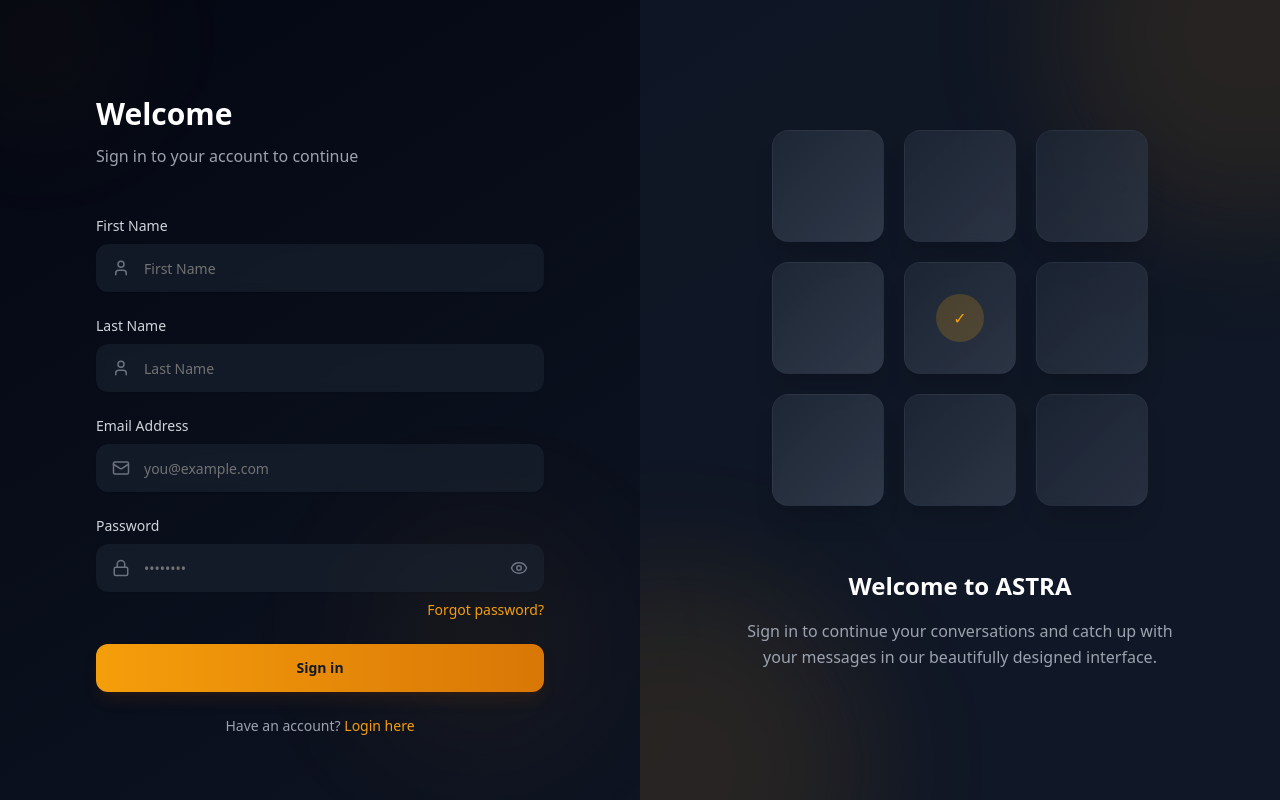
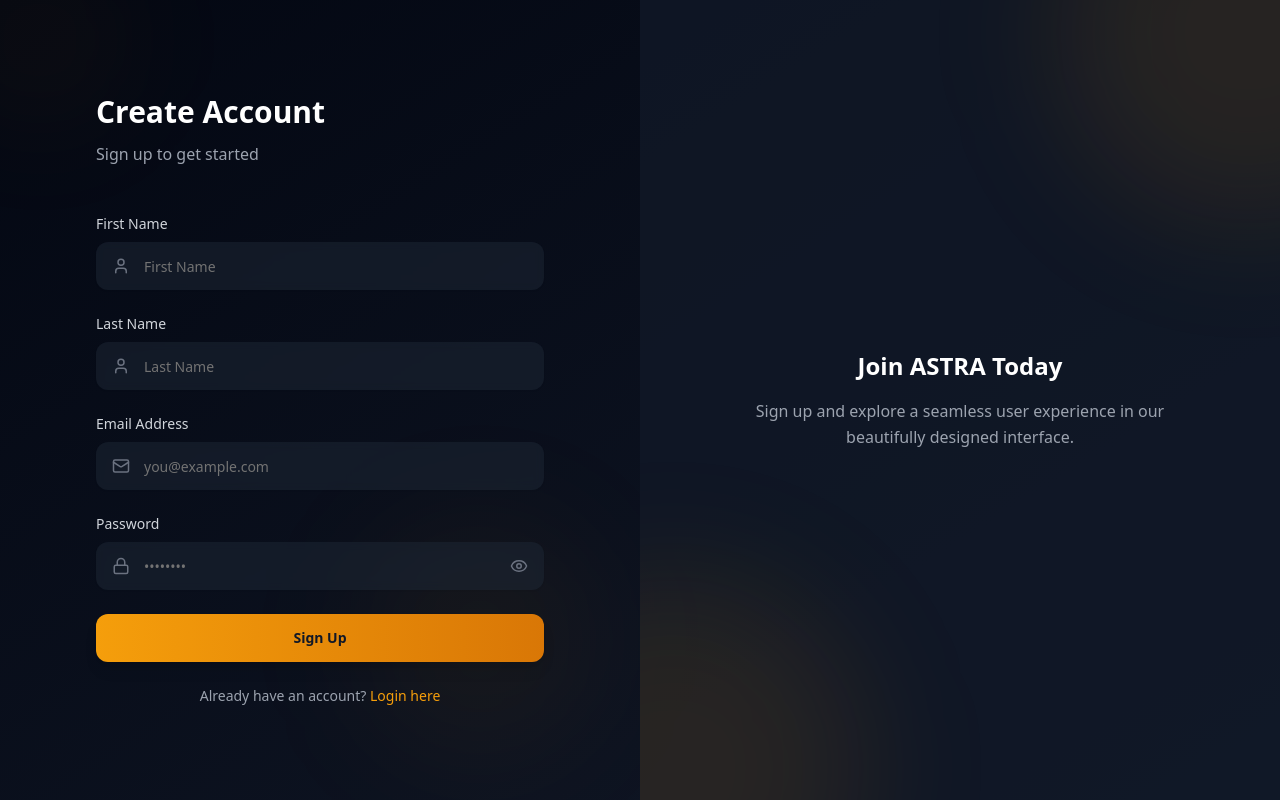
Before and after one commit to Tanmay-Mirgal/ALPHA-SECURE, a React (Vite) app in the folder frontend/: page /signup in a window 1280 px wide. Built offline with nearby package versions, Linux system fonts and the light colour scheme.

Commit message:
Auth Implemented

```diff
--- a/frontend/src/App.jsx
+++ b/frontend/src/App.jsx
@@ -11,6 +11,7 @@
 import Prediction from "./pages/prediction/Prediction";
 import Dashboard from "./pages/Dashboard/Dashboard";
 import Profile from "./pages/Profile/Profile";
+import { Toaster } from "react-hot-toast";
 
 function App() {
 
@@ -51,8 +52,8 @@
         <Route path="*" element={<Error />} />
       </Routes>
         {/* <Footer /> */}
-        <ToastContainer />
-      {/* <Toaster position="bottom-right" /> */}
+        {/* <ToastContainer /> */}
+      <Toaster position="bottom-right" />
     </>
   );
 }
--- a/frontend/src/pages/Login/Login.jsx
+++ b/frontend/src/pages/Login/Login.jsx
@@ -1,20 +1,27 @@
 import React, { useState } from 'react';
 import { Input } from '../../components/ui/input';
 import { Button } from '../../components/ui/button';
-import { Eye } from 'lucide-react';
-
+import { Eye, EyeOff } from 'lucide-react';
+import { useAuthStore } from '../../store/useAuthStore';
+import toast from 'react-hot-toast';
+import { useNavigate } from 'react-router-dom';
 
 const LoginPage = () => {
   // State to track input values
   const [email, setEmail] = useState('');
   const [password, setPassword] = useState('');
   const [showPassword, setShowPassword] = useState(false);
-const { login }= useAuthStore()
+  const { login, isLoading } = useAuthStore();
+ const navigate = useNavigate();
   // Handle form submission
   const handleSubmit = async (e) => {
     e.preventDefault();
+    try {
       await login({ email, password });
-
+     navigate("/")
+    } catch (error) {
+      toast.error("Login failed. Please check your credentials.");
+    }
   };
 
   // Toggle password visibility
@@ -27,7 +34,6 @@
       {/* Left Side - Login Form */}
       <div className="flex flex-col justify-center px-8 md:px-16 lg:px-24 w-full lg:w-1/2">
         <div className="mb-10">
-          <div className="flex items-center mb-6"></div>
           <h1 className="text-2xl font-medium text-white mb-1">Welcome Back</h1>
           <p className="text-gray-500 text-sm">Sign in to your account</p>
         </div>
@@ -38,22 +44,16 @@
             <label htmlFor="email" className="block text-sm text-white">
               Email
             </label>
-            <div className="relative">
-              <div className="absolute inset-y-0 left-0 flex items-center pl-3 pointer-events-none">
-                <svg xmlns="http://www.w3.org/2000/svg" className="h-5 w-5 text-gray-500" viewBox="0 0 20 20" fill="currentColor">
-                  <path d="M2.003 5.884L10 9.882l7.997-3.998A2 2 0 0016 4H4a2 2 0 00-1.997 1.884z" />
-                  <path d="M18 8.118l-8 4-8-4V14a2 2 0 002 2h12a2 2 0 002-2V8.118z" />
-                </svg>
-              </div>
             <Input
               type="email"
               id="email"
+              name="email"
               placeholder="you@example.com"
               value={email}
               onChange={(e) => setEmail(e.target.value)}
-                className="w-full pl-10 py-5 bg-gray-900/40 border border-gray-800/40 rounded-md text-gray-300 focus:outline-none focus:border-amber-500/50"
+              required
+              className="w-full pl-4 py-4 bg-gray-900/40 border border-gray-800/40 rounded-md text-gray-300 focus:outline-none focus:border-amber-500/50"
             />
-            </div>
           </div>
 
           {/* Password Input */}
@@ -62,28 +62,34 @@
               Password
             </label>
             <div className="relative">
-              <div className="absolute inset-y-0 left-0 flex items-center pl-3 pointer-events-none">
-                <svg xmlns="http://www.w3.org/2000/svg" className="h-5 w-5 text-gray-500" viewBox="0 0 20 20" fill="currentColor">
-                  <path fillRule="evenodd" d="M5 9V7a5 5 0 0110 0v2a2 2 0 012 2v5a2 2 0 01-2 2H5a2 2 0 01-2-2v-5a2 2 0 012-2zm8-2v2H7V7a3 3 0 016 0z" clipRule="evenodd" />
-                </svg>
-              </div>
               <Input
                 type={showPassword ? 'text' : 'password'}
                 id="password"
+                name="password"
                 placeholder="••••••••"
                 value={password}
                 onChange={(e) => setPassword(e.target.value)}
-                className="w-full pl-10 pr-10 py-5 bg-gray-900/40 border border-gray-800/40 rounded-md text-gray-300 focus:outline-none focus:border-amber-500/50"
+                required
+                className="w-full pl-4 pr-10 py-4 bg-gray-900/40 border border-gray-800/40 rounded-md text-gray-300 focus:outline-none focus:border-amber-500/50"
               />
-              <button type="button" onClick={togglePasswordVisibility} className="absolute inset-y-0 right-0 flex items-center pr-3 text-gray-500">
-                <Eye size={20} />
+              {/* Toggle Password Visibility */}
+              <button
+                type="button"
+                onClick={togglePasswordVisibility}
+                className="absolute inset-y-0 right-0 flex items-center pr-3 text-gray-500 hover:text-amber-500 transition-colors"
+              >
+                {showPassword ? <EyeOff size={20} /> : <Eye size={20} />}
               </button>
             </div>
           </div>
 
           {/* Submit Button */}
-          <Button className="w-full py-6 bg-amber-500 hover:bg-amber-600 text-gray-900 rounded-md font-medium transition-colors">
-            Sign in
+          <Button
+            type="submit"
+            disabled={isLoading}
+            className="w-full py-4 bg-amber-500 hover:bg-amber-600 text-gray-900 rounded-md font-medium transition-colors"
+          >
+            {isLoading ? "Signing in..." : "Sign in"}
           </Button>
 
           <div className="text-center text-gray-500 text-sm mt-4">
--- a/frontend/src/pages/Signup/Signup.jsx
+++ b/frontend/src/pages/Signup/Signup.jsx
@@ -1,26 +1,54 @@
-import React from 'react';
+import React, { useState } from 'react';
 import { Input } from '../../components/ui/input';
 import { Button } from '../../components/ui/button';
-import { Eye, Mail, Lock, User } from 'lucide-react';
+import { Eye, EyeOff, Mail, Lock, User } from 'lucide-react';
+import { useAuthStore } from '../../store/useAuthStore';
+import toast from 'react-hot-toast';
+import { useNavigate } from 'react-router-dom';
 
-const ModernLoginPage = () => {
+const SignUpPage = () => {
+  const { signup, isLoading } = useAuthStore();
+  const [formData, setFormData] = useState({
+    firstName: '',
+    lastName: '',
+    email: '',
+    password: ''
+  });
+  const [showPassword, setShowPassword] = useState(false);
+const navigate = useNavigate()
+  // Handle input changes
+  const handleChange = (e) => {
+    setFormData({ ...formData, [e.target.name]: e.target.value });
+  };
+
+  // Handle form submission
+  const handleSubmit = async (e) => {
+    e.preventDefault();
+    try {
+      await signup(formData);
+      navigate("/")
+      toast.success("Account created successfully! 🎉");
+    } catch (error) {
+      console.error(error);
+      toast.error("Signup failed. Try again.");
+    }
+  };
+
   return (
     <div className="flex min-h-screen bg-gradient-to-br from-gray-950 to-gray-900">
-      {/* Left Side - Login Form */}
+      {/* Left Side - Signup Form */}
       <div className="flex flex-col justify-center px-8 md:px-16 lg:px-24 w-full lg:w-1/2 relative">
-        {/* Background decorative elements */}
+        {/* Background Decorative Elements */}
         <div className="absolute -top-10 -left-10 w-40 h-40 bg-amber-500/5 rounded-full blur-3xl"></div>
         <div className="absolute bottom-10 right-10 w-60 h-60 bg-amber-500/5 rounded-full blur-3xl"></div>
 
         <div className="mb-12 relative z-10">
-          <div className="flex items-center mb-8">
-
-          </div>
-          <h1 className="text-3xl font-bold text-white mb-3">Welcome</h1>
-          <p className="text-gray-400">Sign in to your account to continue</p>
+          <h1 className="text-3xl font-bold text-white mb-3">Create Account</h1>
+          <p className="text-gray-400">Sign up to get started</p>
         </div>
 
-        <div className="space-y-6 relative z-10">
+        <form onSubmit={handleSubmit} className="space-y-6 relative z-10">
+          {/* First Name */}
           <div className="space-y-2">
             <label htmlFor="firstName" className="block text-sm font-medium text-gray-300">
               First Name
@@ -29,15 +57,20 @@
               <Input
                 type="text"
                 id="firstName"
+                name="firstName"
+                value={formData.firstName}
+                onChange={handleChange}
                 placeholder="First Name"
                 className="w-full pl-12 pr-4 py-6 bg-gray-800/50 backdrop-blur-sm border-0 rounded-xl text-white focus:outline-none focus:ring-2 focus:ring-amber-500/50 transition-all duration-300"
+                required
               />
-              <div className="absolute inset-y-0 left-0 flex items-center pl-4 text-gray-500 group-focus-within:text-amber-500 transition-colors duration-300">
+              <div className="absolute inset-y-0 left-0 flex items-center pl-4 text-gray-500 transition-colors duration-300">
                 <User size={18} />
               </div>
             </div>
           </div>
 
+          {/* Last Name */}
           <div className="space-y-2">
             <label htmlFor="lastName" className="block text-sm font-medium text-gray-300">
               Last Name
@@ -46,15 +79,20 @@
               <Input
                 type="text"
                 id="lastName"
+                name="lastName"
+                value={formData.lastName}
+                onChange={handleChange}
                 placeholder="Last Name"
                 className="w-full pl-12 pr-4 py-6 bg-gray-800/50 backdrop-blur-sm border-0 rounded-xl text-white focus:outline-none focus:ring-2 focus:ring-amber-500/50 transition-all duration-300"
+                required
               />
-              <div className="absolute inset-y-0 left-0 flex items-center pl-4 text-gray-500 group-focus-within:text-amber-500 transition-colors duration-300">
+              <div className="absolute inset-y-0 left-0 flex items-center pl-4 text-gray-500 transition-colors duration-300">
                 <User size={18} />
               </div>
             </div>
           </div>
 
+          {/* Email */}
           <div className="space-y-2">
             <label htmlFor="email" className="block text-sm font-medium text-gray-300">
               Email Address
@@ -63,82 +101,74 @@
               <Input
                 type="email"
                 id="email"
+                name="email"
+                value={formData.email}
+                onChange={handleChange}
                 placeholder="you@example.com"
                 className="w-full pl-12 pr-4 py-6 bg-gray-800/50 backdrop-blur-sm border-0 rounded-xl text-white focus:outline-none focus:ring-2 focus:ring-amber-500/50 transition-all duration-300"
+                required
               />
-              <div className="absolute inset-y-0 left-0 flex items-center pl-4 text-gray-500 group-focus-within:text-amber-500 transition-colors duration-300">
+              <div className="absolute inset-y-0 left-0 flex items-center pl-4 text-gray-500 transition-colors duration-300">
                 <Mail size={18} />
               </div>
             </div>
           </div>
 
+          {/* Password */}
           <div className="space-y-2">
             <label htmlFor="password" className="block text-sm font-medium text-gray-300">
               Password
             </label>
             <div className="relative group">
               <Input
-                type="password"
+                type={showPassword ? "text" : "password"}
                 id="password"
+                name="password"
+                value={formData.password}
+                onChange={handleChange}
                 placeholder="••••••••"
                 className="w-full pl-12 pr-12 py-6 bg-gray-800/50 backdrop-blur-sm border-0 rounded-xl text-white focus:outline-none focus:ring-2 focus:ring-amber-500/50 transition-all duration-300"
+                required
               />
-              <div className="absolute inset-y-0 left-0 flex items-center pl-4 text-gray-500 group-focus-within:text-amber-500 transition-colors duration-300">
+              <div className="absolute inset-y-0 left-0 flex items-center pl-4 text-gray-500 transition-colors duration-300">
                 <Lock size={18} />
               </div>
-              <button type="button" className="absolute inset-y-0 right-0 flex items-center pr-4 text-gray-500 hover:text-amber-500 transition-colors duration-300">
-                <Eye size={18} />
+              {/* Toggle Password Visibility */}
+              <button
+                type="button"
+                onClick={() => setShowPassword(!showPassword)}
+                className="absolute inset-y-0 right-0 flex items-center pr-4 text-gray-500 hover:text-amber-500 transition-colors duration-300"
+              >
+                {showPassword ? <EyeOff size={18} /> : <Eye size={18} />}
               </button>
-            </div>
-            <div className="flex justify-end">
-              <a href="#" className="text-sm text-amber-500 hover:text-amber-400 transition-colors">Forgot password?</a>
             </div>
           </div>
 
-          <Button className="w-full py-6 bg-gradient-to-r from-amber-500 to-amber-600 hover:from-amber-600 hover:to-amber-700 text-gray-900 font-bold rounded-xl shadow-lg shadow-amber-900/20 transition-all duration-300 mt-4">
-            Sign in
+          {/* Signup Button */}
+          <Button
+            type="submit"
+            disabled={isLoading}
+            className="w-full py-6 bg-gradient-to-r from-amber-500 to-amber-600 hover:from-amber-600 hover:to-amber-700 text-gray-900 font-bold rounded-xl shadow-lg transition-all duration-300 mt-4"
+          >
+            {isLoading ? "Creating Account..." : "Sign Up"}
           </Button>
 
-
-
-
-
           <div className="text-center text-gray-400 text-sm mt-8">
-             Have an account?{' '}
+            Already have an account?{' '}
             <a href="/login" className="text-amber-500 hover:text-amber-400 font-medium transition-colors">Login here</a>
           </div>
-        </div>
+        </form>
       </div>
 
-      {/* Right Side - Welcome Section with Modern Grid */}
+      {/* Right Side - Welcome Section */}
       <div className="hidden lg:flex flex-col justify-center items-center w-1/2 bg-gray-900/80 p-12 relative overflow-hidden">
         <div className="absolute -top-40 -right-40 w-96 h-96 bg-amber-500/10 rounded-full blur-3xl"></div>
         <div className="absolute -bottom-40 -left-40 w-96 h-96 bg-amber-500/10 rounded-full blur-3xl"></div>
 
-        <div className="relative z-10 grid grid-cols-3 gap-5 mb-16">
-          {[...Array(9)].map((_, i) => (
-            <div
-              key={i}
-              className={`w-28 h-28 rounded-2xl bg-gradient-to-br ${
-                i % 3 === 0 ? 'from-gray-800/90 to-gray-700/80' :
-                i % 3 === 1 ? 'from-gray-800/80 to-gray-700/70' :
-                'from-gray-800/70 to-gray-700/60'
-              } backdrop-blur-sm border border-gray-700/30 shadow-xl transform transition-all duration-500 hover:scale-105 hover:shadow-amber-900/20`}
-            >
-              {i === 4 && (
-                <div className="w-full h-full flex items-center justify-center">
-                  <div className="w-12 h-12 rounded-full bg-amber-500/20 flex items-center justify-center">
-                    <span className="text-amber-500">✓</span>
-                  </div>
-                </div>
-              )}
-            </div>
-          ))}
-        </div>
         <div className="text-center relative z-10">
-          <h2 className="text-2xl font-bold text-white mb-4">Welcome to ASTRA</h2>
+          <h2 className="text-2xl font-bold text-white mb-4">Join ASTRA Today</h2>
           <p className="text-gray-400 max-w-md leading-relaxed">
-            Sign in to continue your conversations and catch up with your messages in our beautifully designed interface.
+            Sign up and explore a seamless user experience in our beautifully designed interface.
           </p>
         </div>
       </div>
@@ -146,4 +176,4 @@
   );
 };
 
-export default ModernLoginPage;
+export default SignUpPage;
```
Also changed, not shown: frontend/src/store/useAuthStore.js (+52 -50 lines). Lines whose indentation alone changed are shown as unchanged.
